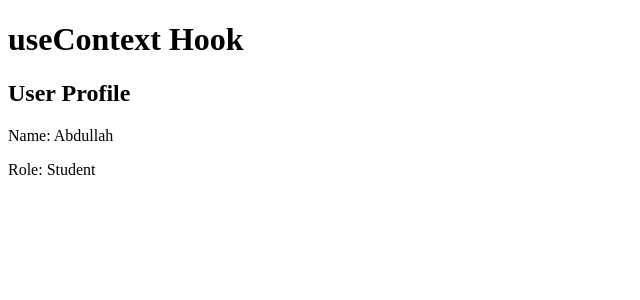
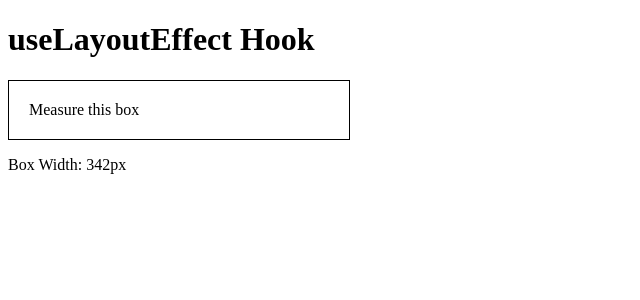
Before and after one commit to abdullahshabir31/React-Learning, a React (Vite) app: page / in a window 1280 px wide. Shown: the top 300 px of the page, without its empty margins (0-640 px from the left). Built offline with nearby package versions, Linux system fonts and the light colour scheme.

Commit message:
Add useLayoutEffect hook example

```diff
--- /dev/null
+++ b/src/10-Hooks/08-use-layout-effect.jsx
@@ -0,0 +1,33 @@
+import { useLayoutEffect, useRef, useState } from "react";
+
+function UseLayoutEffect() {
+  const boxRef = useRef(null);
+  const [width, setWidth] = useState(0);
+
+  useLayoutEffect(() => {
+    if (boxRef.current) {
+      setWidth(boxRef.current.offsetWidth);
+    }
+  }, []);
+
+  return (
+    <div>
+      <h1>useLayoutEffect Hook</h1>
+
+      <div
+        ref={boxRef}
+        style={{
+          width: "300px",
+          padding: "20px",
+          border: "1px solid black",
+        }}
+      >
+        Measure this box
+      </div>
+
+      <p>Box Width: {width}px</p>
+    </div>
+  );
+}
+
+export default UseLayoutEffect;
--- a/src/App.jsx
+++ b/src/App.jsx
@@ -1,7 +1,7 @@
-import UseContextHook from "./10-Hooks/07-use-context-hook";
+import UseLayoutEffect from "./10-Hooks/08-use-layout-effect";
 
 function App() {
-  return <UseContextHook />;
+  return <UseLayoutEffect />;
 }
 
 export default App;
```
